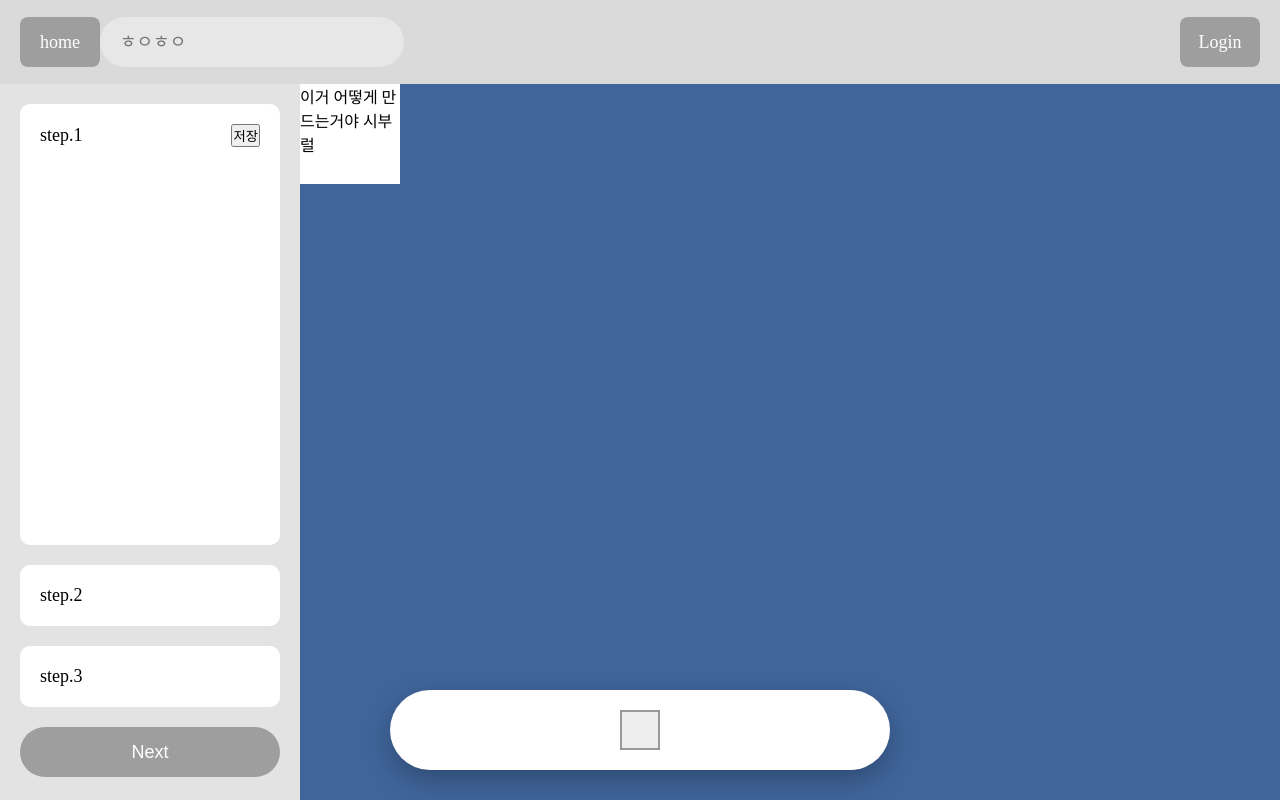
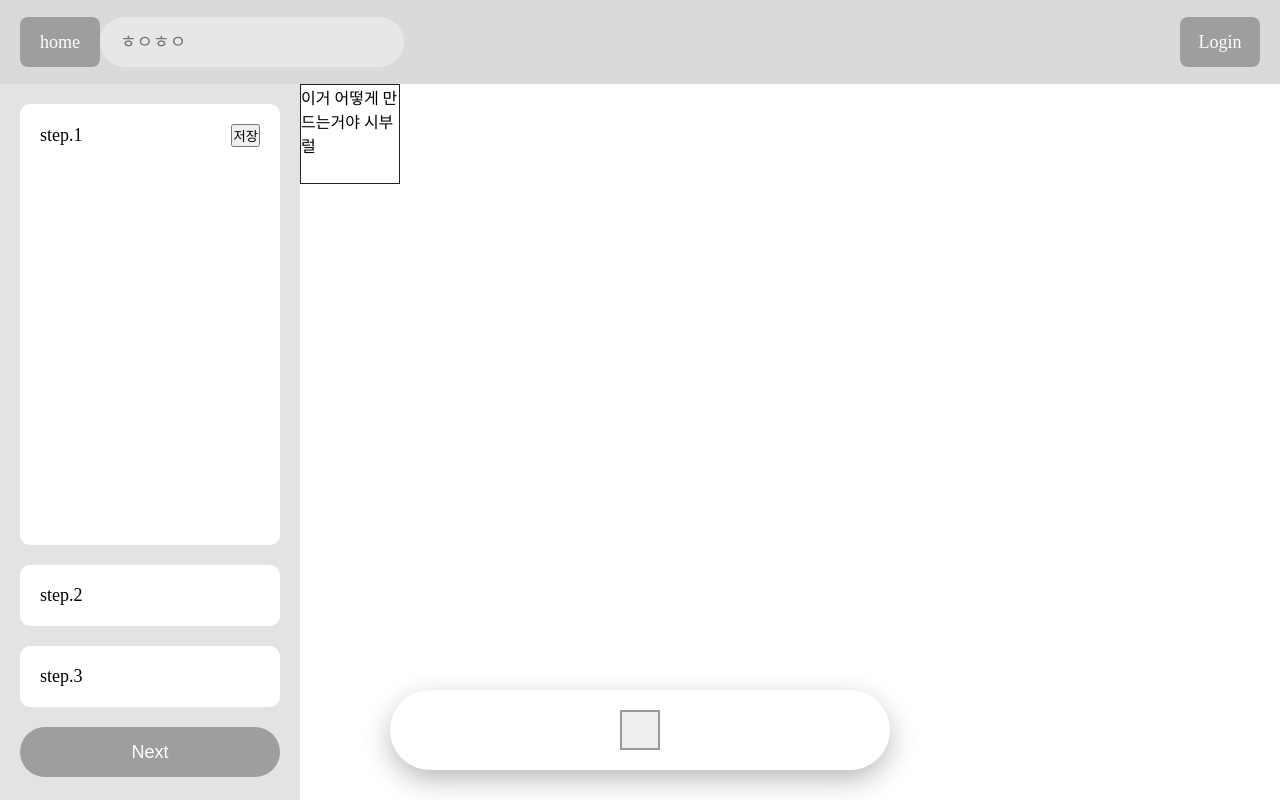
Before and after one commit to hanghae-flowing/front-end, a React (Create React App) app: page /toast in a window 1280 px wide. Built offline with nearby package versions, Linux system fonts and the light colour scheme.

Commit message:
[test] workspace test

```diff
--- a/package.json
+++ b/package.json
@@ -3,7 +3,7 @@
   "version": "0.1.0",
   "private": true,
   "dependencies": {
-      "@reduxjs/toolkit": "^1.8.0",
+    "@reduxjs/toolkit": "^1.8.0",
     "@testing-library/jest-dom": "^5.16.2",
     "@testing-library/react": "^12.1.3",
     "@testing-library/user-event": "^13.5.0",
--- a/src/components/SpaceWrap.jsx
+++ b/src/components/SpaceWrap.jsx
@@ -12,7 +12,6 @@ const SpaceWrap = props => {
 const Wrap = styled.div`
   width: 100%;
   height: 100%;
-  background-color: skyblue;
 `;
 
 export default SpaceWrap;
--- a/src/components/modules/Module.jsx
+++ b/src/components/modules/Module.jsx
@@ -48,6 +48,7 @@ export const RectangleBox = props => {
 const RectStyledBox = styled.div`
   width: ${props => props.width};
   height: ${props => props.height};
+  border: 1px solid #222;
   background-color: #fff;
   position: absolute;
 `;
--- a/src/pages/workSpace/MindSpace.jsx
+++ b/src/pages/workSpace/MindSpace.jsx
@@ -37,7 +37,6 @@ const ToolBox = styled.div`
 const ContentBox = styled.div`
   width: 100%;
   height: 100%;
-  background-color: #40659b;
   position: relative;
 `;
 
```
Also changed, not shown: 1 other file (tests, documents, lock files or other folders).
